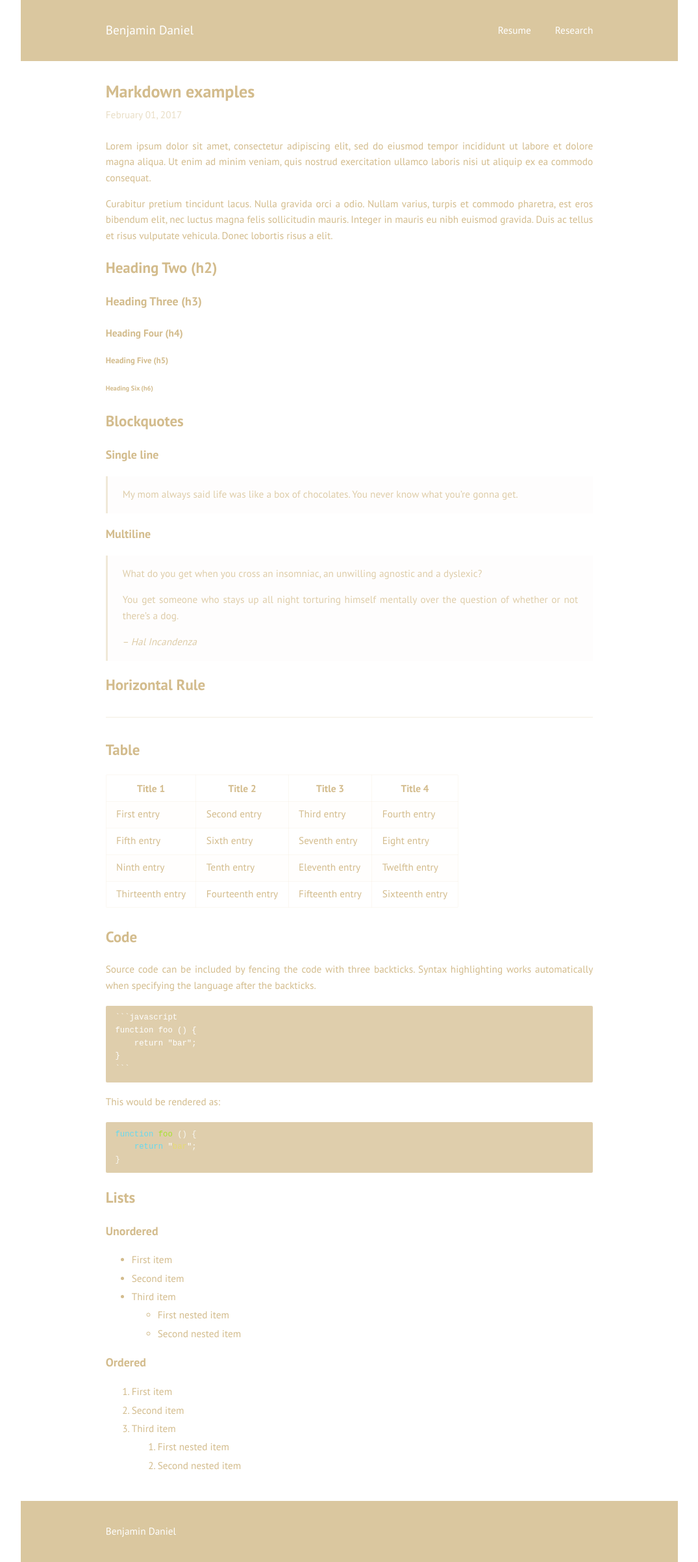
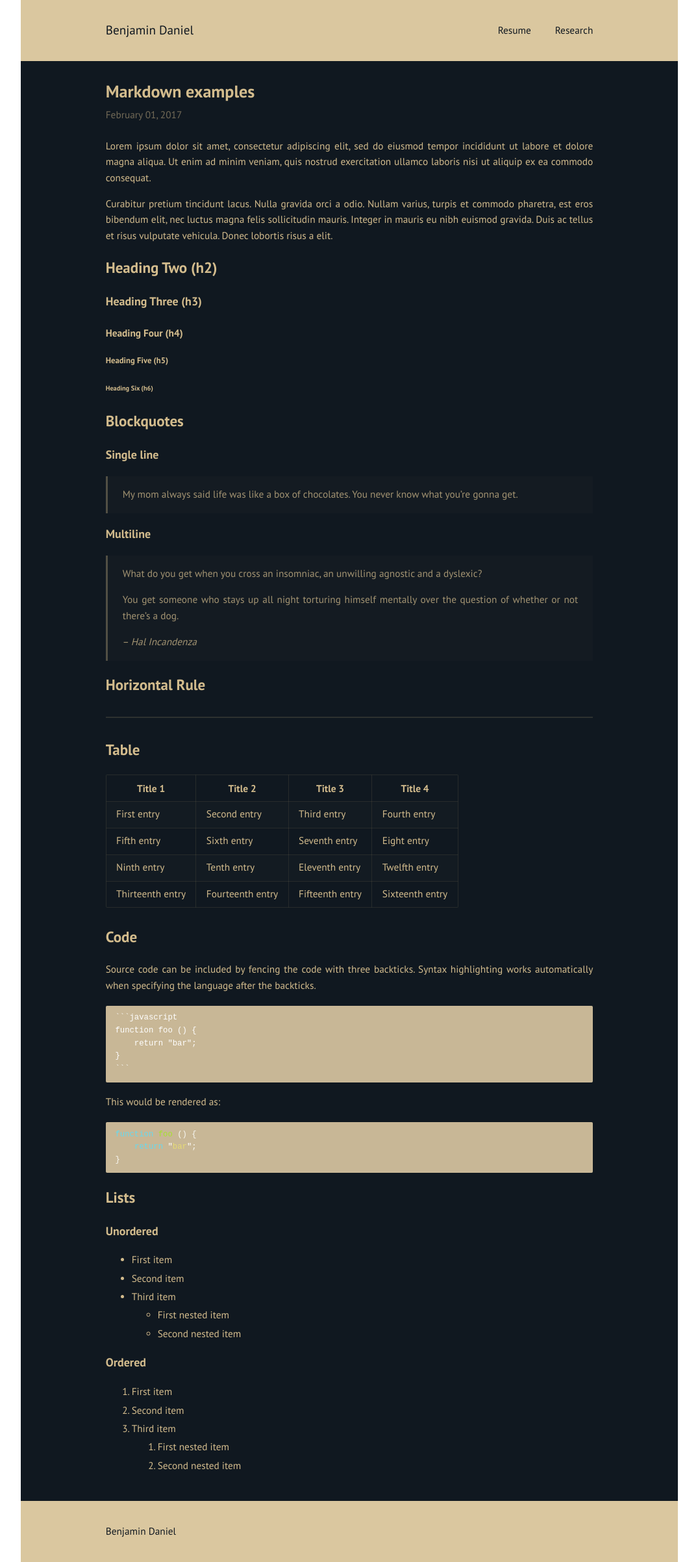
Before and after one commit to BCJDaniel/BCJDaniel.github.io, a Jekyll site: the page built from _posts/2017-02-01-markdown-examples.md, in a window 1280 px wide. Shown: the whole page at 65% size, without its empty margins (102-1177 px from the left). Built offline with Jekyll 4.4.1, drawn with Linux system fonts in a browser that asks for light colours.

Commit message:
Update index.sass

```diff
--- a/_sass/index.sass
+++ b/_sass/index.sass
@@ -5,7 +5,7 @@ $heading-weight: 600 !default
 $line-height: 1.6 !default
 $link-color: #68f !default
 $dark: #d3bc8d !default
-$light: #ffffff !default
+$light: #101820 !default
 
 @function reduce ($percent)
   @return rgba(mix($dark, $light), $percent / 100)
```
